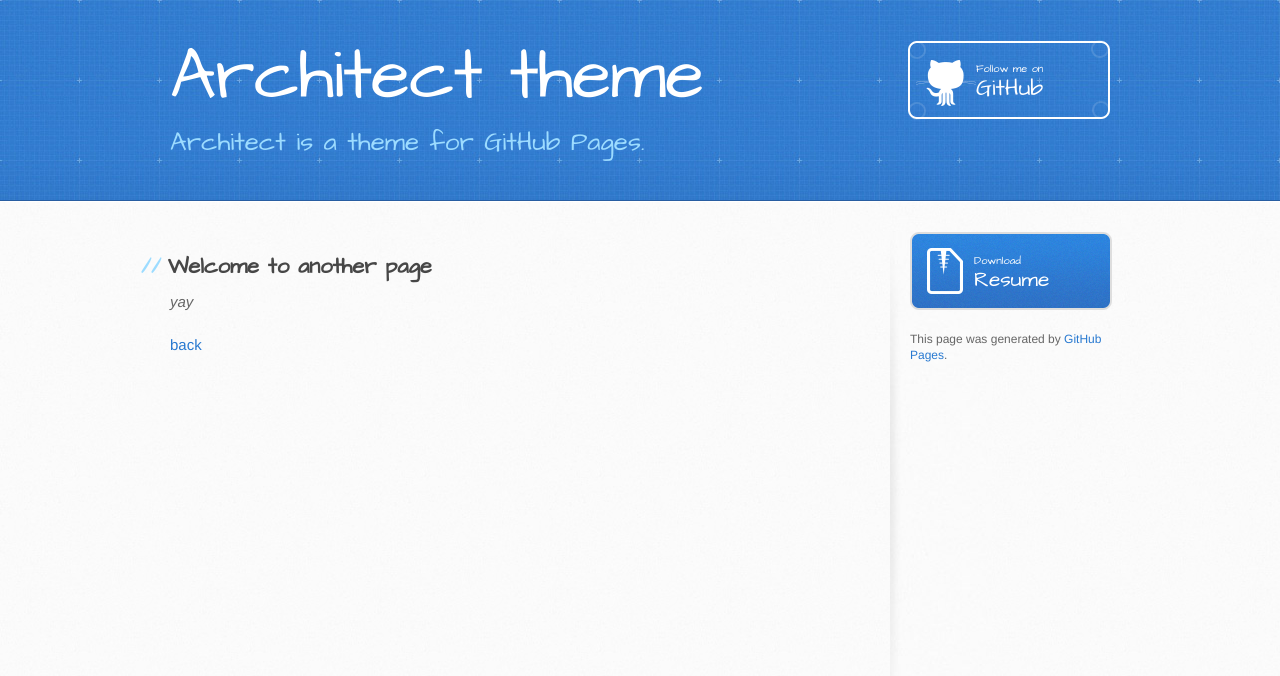
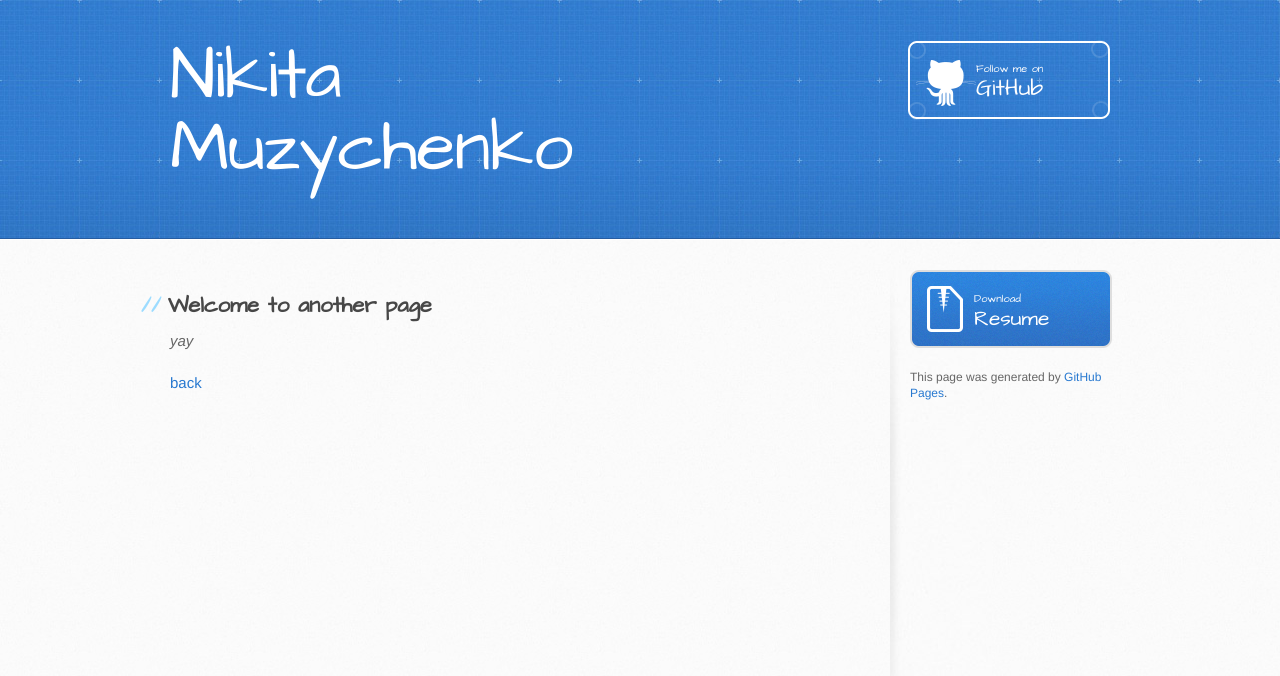
Before and after one commit to MuzychenkoNikita/MuzychenkoNikita.github.io, a Jekyll site: the page built from another-page.md, in a window 1280 px wide. Shown: the top 676 px of the page. Built offline with Jekyll 4.4.1, drawn with Linux system fonts in a browser that asks for light colours; the repository's description, which GitHub fills in, is left out; our own code applies the rules of GitHub Pages for plain Markdown files.

Commit message:
Update _config.yml

```diff
--- a/_config.yml
+++ b/_config.yml
@@ -1,5 +1,5 @@
-title: Architect theme
-description: Architect is a theme for GitHub Pages.
+title: Nikita Muzychenko
+description:
 show_downloads: true
 google_analytics:
 theme: jekyll-theme-architect
```
